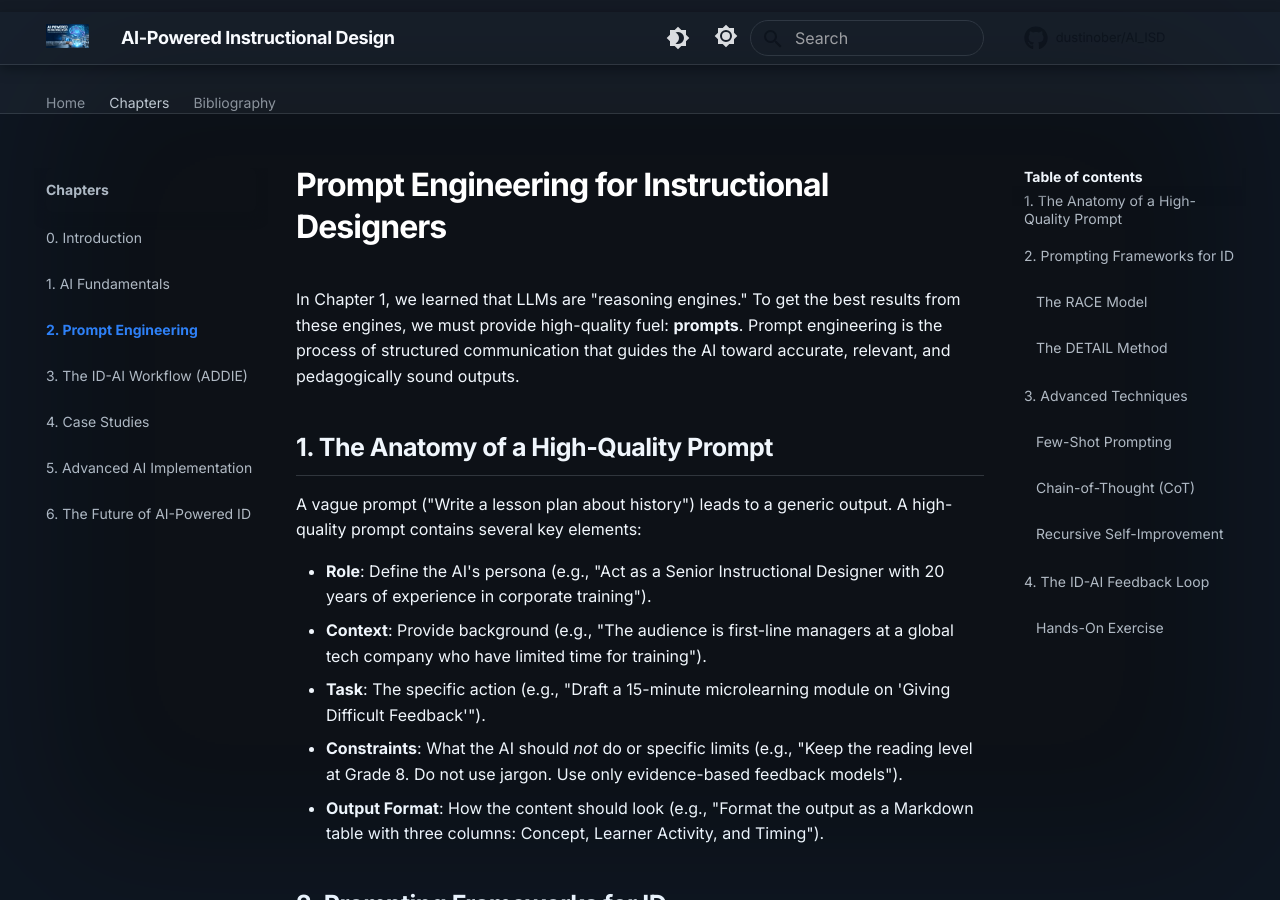
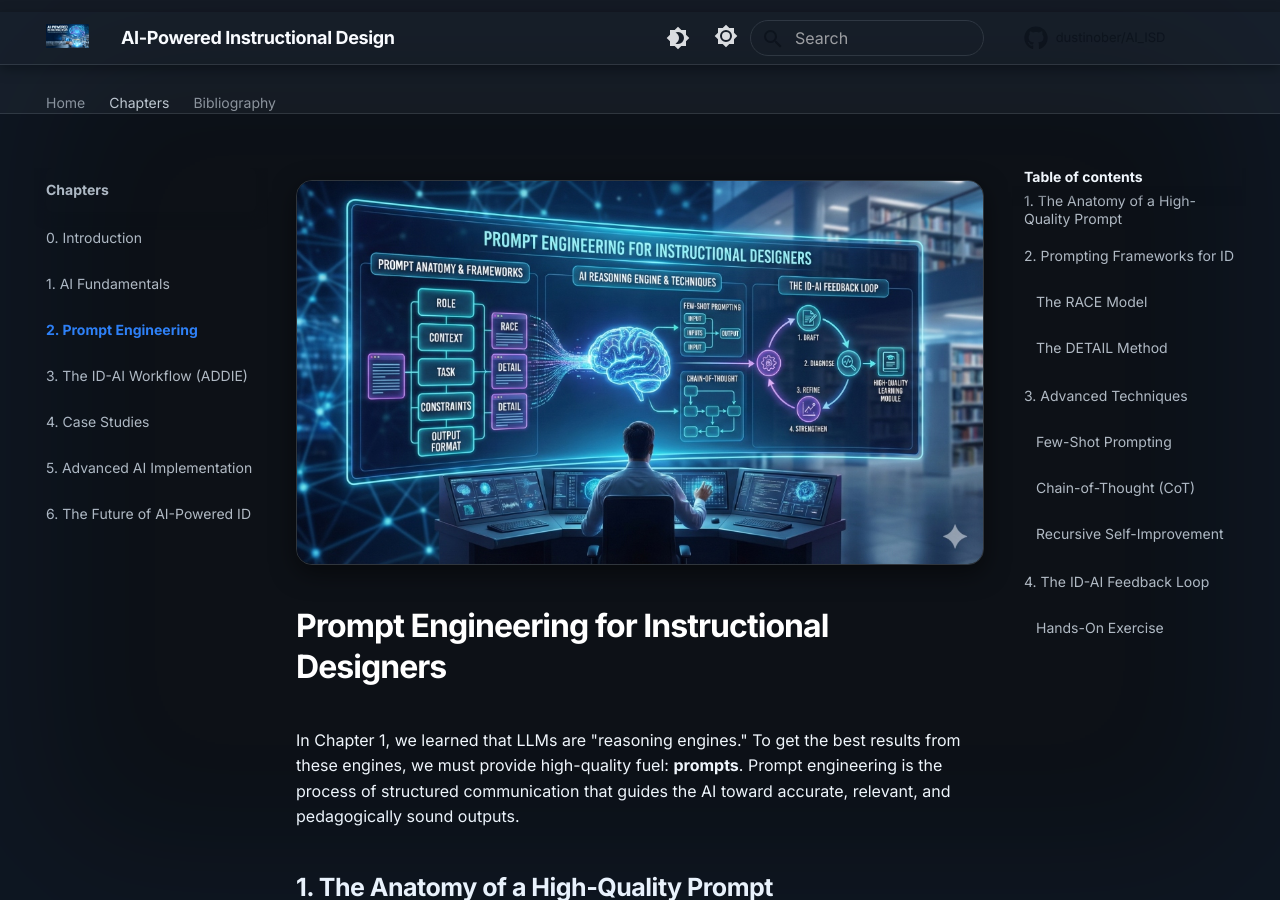
Before and after one commit to dustinober1/Ebook_AI-Powered_Instructional_Design, an MkDocs documentation site: the page built from docs/chapters/02-prompt-engineering.md, in a window 1280 px wide and 900 px high. Built offline with MkDocs 1.6.1 and Material for MkDocs 9.7.7, drawn with Linux system fonts in a browser that asks for light colours; comment, search, counter and statistics services are not loaded.

Commit message:
feat: Add Chapter 2 cover image
- Added Prompt Engineering cover showing frameworks and workflow
- Displays: prompt anatomy, RACE framework, AI reasoning, ID-AI feedback loop

```diff
--- a/docs/chapters/02-prompt-engineering.md
+++ b/docs/chapters/02-prompt-engineering.md
@@ -7,6 +7,8 @@ last_reviewed: 2025-12-20
 reading_time: 15 min
 authors: ["Dustin Ober"]
 ---
+
+![Prompt Engineering for Instructional Designers](../assets/chapter-02-cover.jpg)
 
 # Prompt Engineering for Instructional Designers
 
```
Also changed, not shown: docs/assets/chapter-02-cover.jpg (added).
